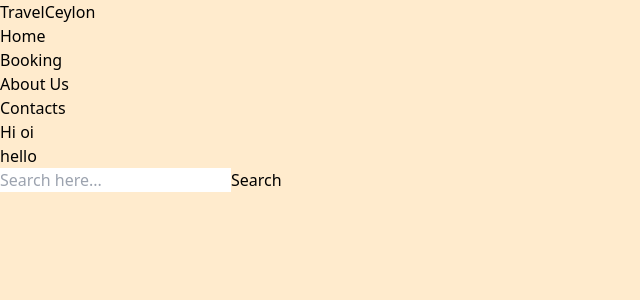
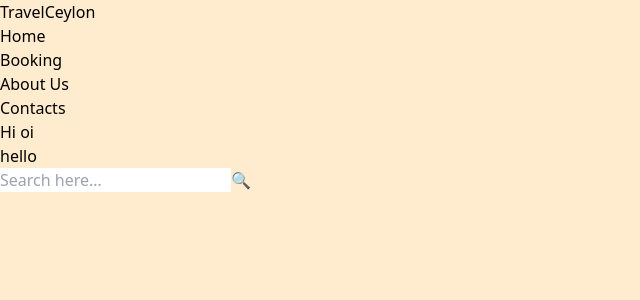
Before and after one commit to Supun-01/Travel-Ceylon, a React (Vite) app: page / in a window 1280 px wide. Shown: the top 300 px of the page, without its empty margins (0-640 px from the left). Built offline with nearby package versions, Linux system fonts and the light colour scheme.

Commit message:
new changed in search bar

```diff
--- a/src/components/Searchbar.jsx
+++ b/src/components/Searchbar.jsx
@@ -3,15 +3,12 @@ import React from "react";
 function Searchbar() {
   return (
     <div>
-      <form action="/search" method="GET">
-        <input
-          type="text"
-          name="query"
-          placeholder="Search here..."
-          required
-        ></input>
-        <button type="submit">Search</button>
-      </form>
+        <div>
+            <div>
+                <input type="text" placeholder="Search here..." required/>
+                <button type="submit">🔍</button>
+            </div>
+        </div>
     </div>
   );
 }
```
